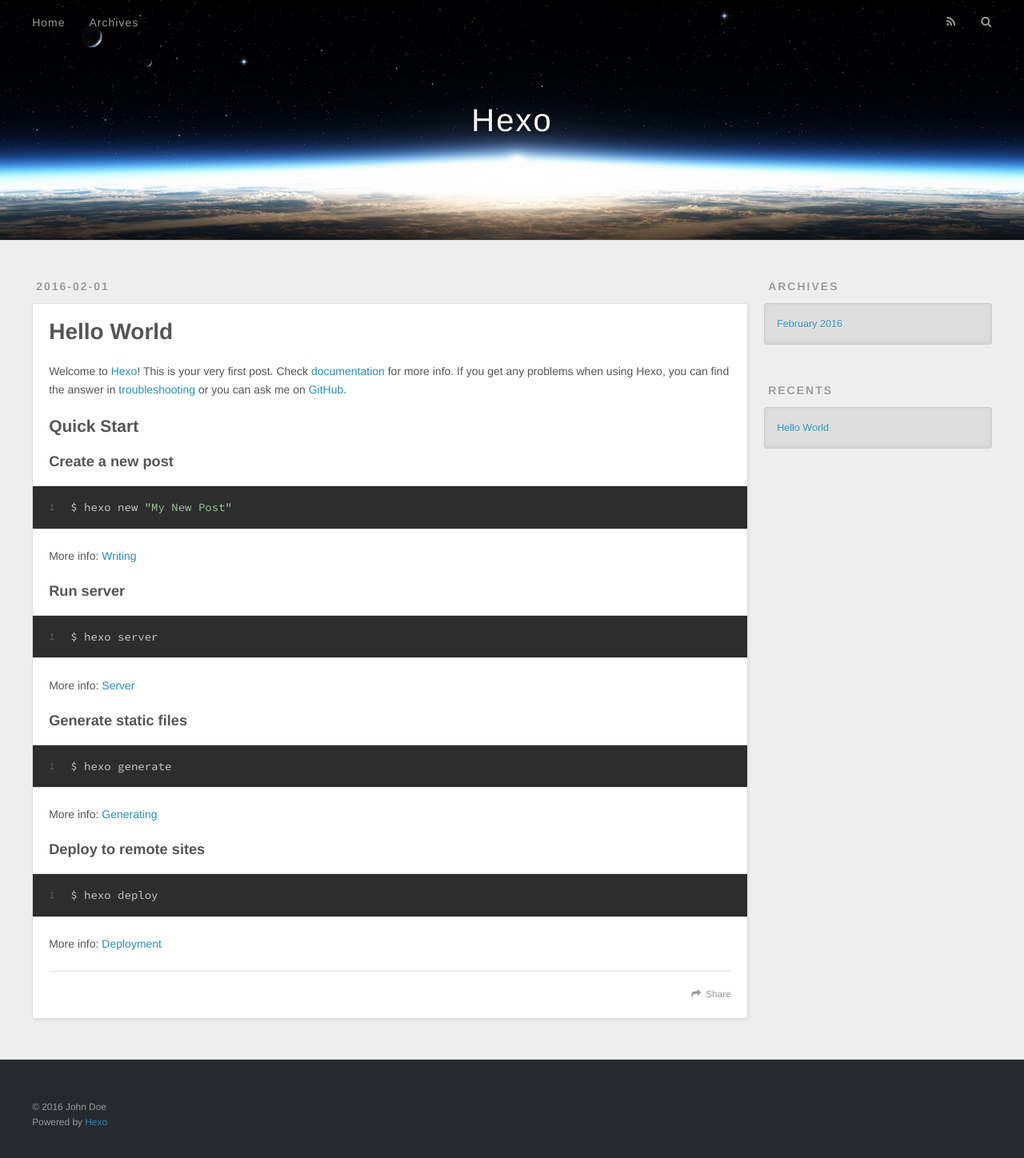
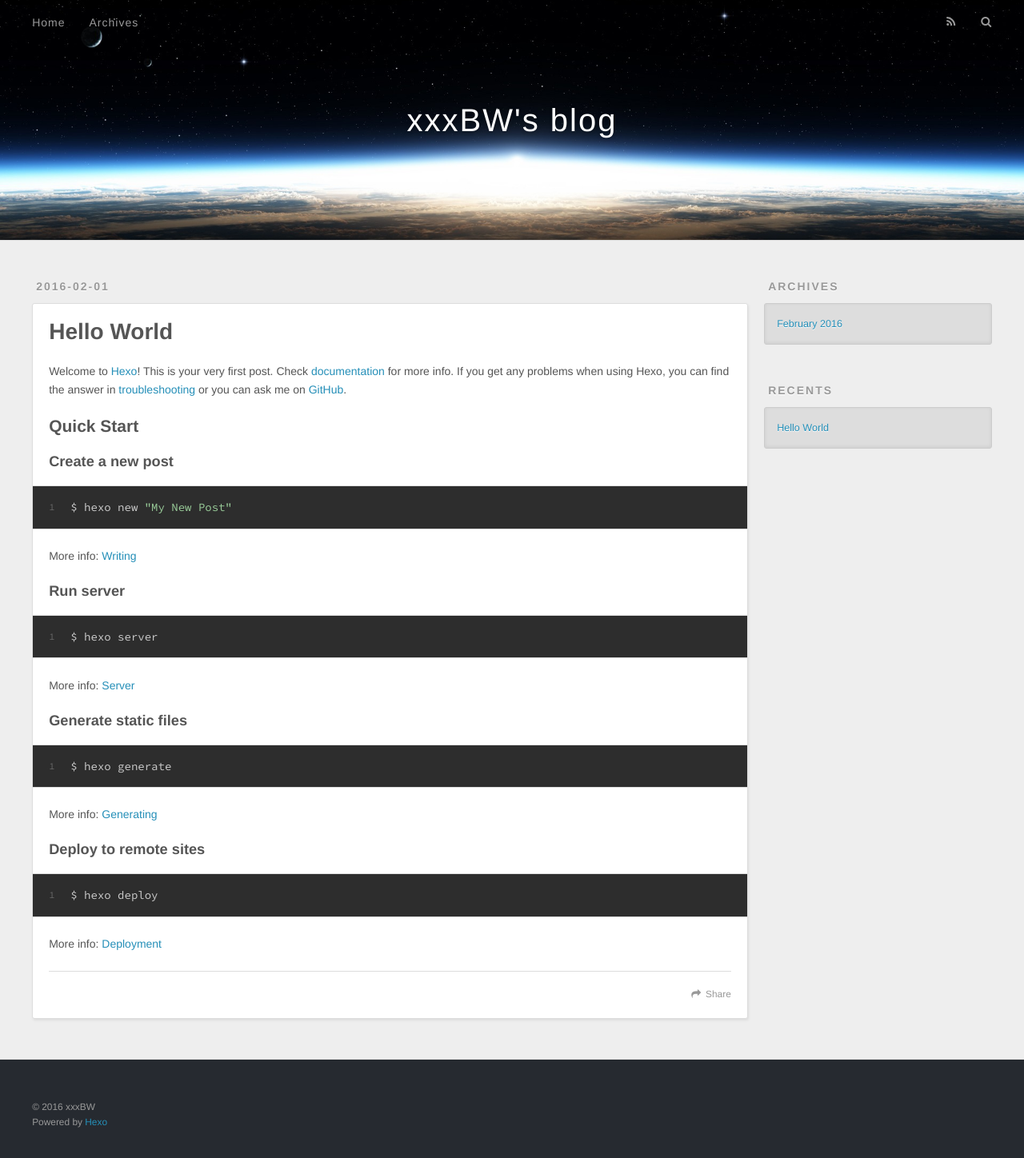
Before and after one commit to xxxBW/xxxBW.github.io, a plain HTML site: page index.html in a window 1280 px wide. Shown: the whole page at 80% size. Drawn offline with nearby package versions, Linux system fonts and the light colour scheme.

Commit message:
Site updated: 2016-02-03 14:59:29

```diff
--- a/index.html
+++ b/index.html
@@ -3,19 +3,19 @@
 <head>
   <meta charset="utf-8">
 
-  <title>Hexo</title>
+  <title>xxxBW&#39;s blog</title>
   <meta name="viewport" content="width=device-width, initial-scale=1, maximum-scale=1">
   <meta name="description">
 <meta property="og:type" content="website">
-<meta property="og:title" content="Hexo">
+<meta property="og:title" content="xxxBW's blog">
 <meta property="og:url" content="http://yoursite.com/index.html">
-<meta property="og:site_name" content="Hexo">
+<meta property="og:site_name" content="xxxBW's blog">
 <meta property="og:description">
 <meta name="twitter:card" content="summary">
-<meta name="twitter:title" content="Hexo">
+<meta name="twitter:title" content="xxxBW's blog">
 <meta name="twitter:description">
 
-    <link rel="alternate" href="/atom.xml" title="Hexo" type="application/atom+xml">
+    <link rel="alternate" href="/atom.xml" title="xxxBW&#39;s blog" type="application/atom+xml">
 
 
     <link rel="icon" href="/favicon.png">
@@ -34,7 +34,7 @@
   <div id="header-outer" class="outer">
     <div id="header-title" class="inner">
       <h1 id="logo-wrap">
-        <a href="/" id="logo">Hexo</a>
+        <a href="/" id="logo">xxxBW&#39;s blog</a>
       </h1>
 
     </div>
@@ -97,7 +97,7 @@
 
     </div>
     <footer class="article-footer">
-      <a data-url="http://yoursite.com/2016/02/01/hello-world/" data-id="cik4td0mp000004fe9dtt1etj" class="article-share-link">Share</a>
+      <a data-url="http://yoursite.com/2016/02/01/hello-world/" data-id="cik6gyq5i0000xofen12a5k5n" class="article-share-link">Share</a>
 
 
     </footer>
@@ -152,7 +152,7 @@
 
   <div class="outer">
     <div id="footer-info" class="inner">
-      &copy; 2016 John Doe<br>
+      &copy; 2016 xxxBW<br>
       Powered by <a href="http://hexo.io/" target="_blank">Hexo</a>
     </div>
   </div>
```
Also changed, not shown: 2016/02/01/hello-world/index.html (+6 -6 lines), archives/2016/02/index.html (+7 -7 lines), archives/2016/index.html (+7 -7 lines), archives/index.html (+7 -7 lines).
